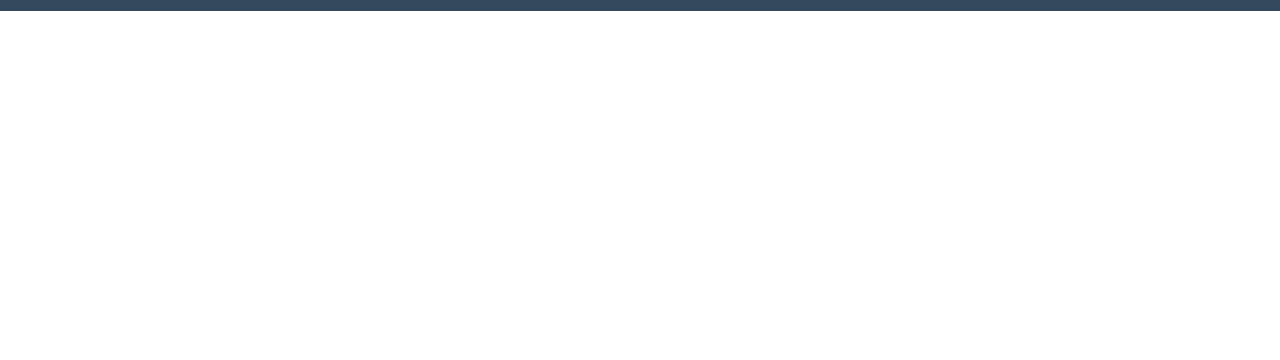
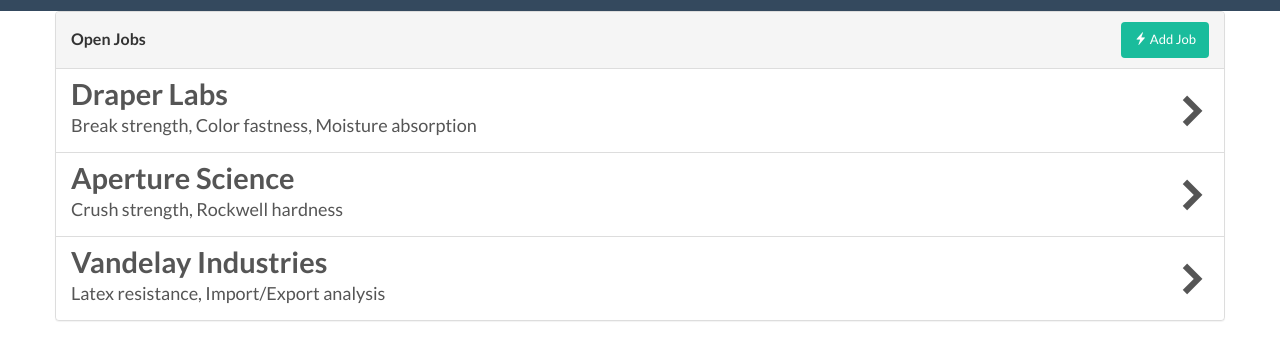
Before and after one commit to mjcorriere/natick-auto, a plain HTML site: page index.html in a window 1280 px wide. Shown: the part 42-402 px from the top of the page. Drawn offline with Linux system fonts and the light colour scheme.

Commit message:
Dashboard mocked-up

```diff
--- a/css/style.css
+++ b/css/style.css
@@ -1,8 +1,17 @@
 
 body {
-	padding-top: 70px; /* For fixed navbar */
+	padding-top: 53px; /* For fixed navbar */
 }
 
+.list-group-item h4,
+	.list-group-item p {
+		margin-top: 0px;
+		margin-bottom: 0px;
+}
+
+.list-group-item .icon-2x {
+	font-size: 35px;
+}
 
 /**** Color Reference
  * #1ABC9C
--- a/index.html
+++ b/index.html
@@ -39,11 +39,37 @@
             <li><a href='#'>Log Out</a></li>
           </ul>
         </div>
-
       </div>
     </div>
     <div class="container">
         <!-- Magic goes here. i.e. AngularJS -->
+      <div class='row'>
+        <div class='panel panel-default'>
+          <div class='panel-heading clearfix'>
+            <h3 class='panel-title pull-left' style='padding-top: 9px'>Open Jobs</h3>
+            <a href="#" class="btn btn-sm btn-primary pull-right">
+                <span class="glyphicon glyphicon-flash"></span> Add Job
+            </a>
+          </div>
+          <div class='list-group'>
+            <a href='#' class='list-group-item'>
+              <span class="fui-arrow-right icon-2x pull-right"></span>
+              <h4>Draper Labs</h4>
+              <p>Break strength, Color fastness, Moisture absorption</p>
+            </a>
+            <a href='#' class='list-group-item'>
+              <span class="fui-arrow-right icon-2x pull-right"></span>
+              <h4>Aperture Science</h4>
+              <p>Crush strength, Rockwell hardness</p>
+            </a>
+            <a href='#' class='list-group-item'>
+              <span class="fui-arrow-right icon-2x pull-right"></span>
+              <h4>Vandelay Industries</h4>
+              <p>Latex resistance, Import/Export analysis</p>
+            </a>
+          </div>
+        </div>
+      </div>
     </div>
     <!-- /.container -->
     <!-- Load JS here for greater good =============================-->
```
Also changed, not shown: fonts/glyphicons-halflings-regular.ttf (added), fonts/glyphicons-halflings-regular.woff (added), partials/dashboard.html (added), partials/jobcreation.html (added), partials/joboverview.html (added), partials/sampletest.html (added), 2 other files. Lines whose indentation alone changed are shown as unchanged.
